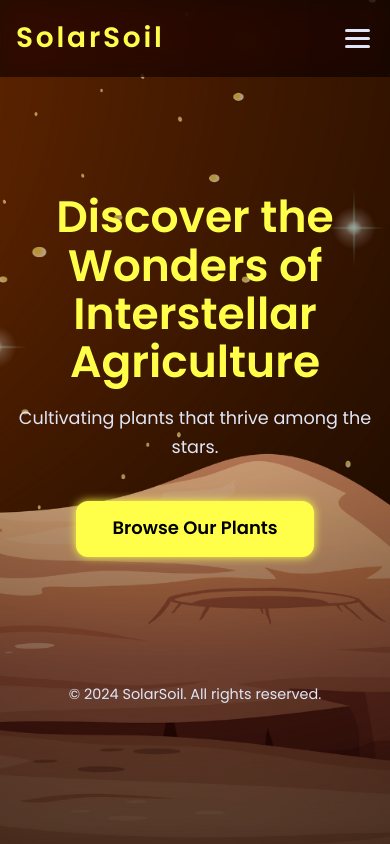
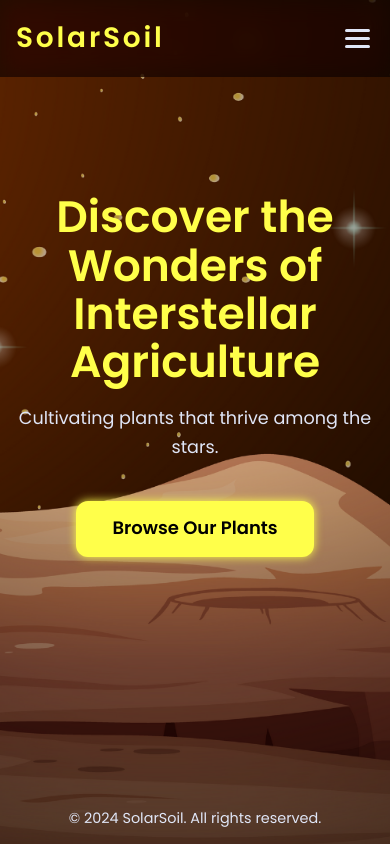
Before and after one commit to MarkGamboaa/Activity-1-PHP, a PHP site: page / in a window 390 px wide. Run offline with PHP 8.4, Linux system fonts and the light colour scheme; some libraries are stand-ins or nearby versions.

Commit message:
feat: Update layout properties for improved responsiveness and navigation

```diff
--- a/assets/css/style.css
+++ b/assets/css/style.css
@@ -20,7 +20,9 @@ html {
   padding: 0;
   color: var(--color-text-light);
   font-family: var(--font-family);
-  min-height: 100%;
+  height: 100%;
+  display: flex;
+  flex-direction: column;
   overflow-x: hidden;
   line-height: 1.6;
   scroll-behavior: smooth;
@@ -32,6 +34,10 @@ html {
   background-attachment: fixed;
 }
 
+main {
+  flex: 1;
+}
+
 .container {
   max-width: 1200px;
   padding-left: 1rem;
@@ -40,7 +46,7 @@ html {
   margin-right: auto;
 }
 
-/* Navigation */
+/* Nav */
 .header {
   background: rgba(0 0 0 / 0.6);
   backdrop-filter: saturate(180%) blur(12px);
@@ -155,6 +161,7 @@ html {
 
 /* Hero Section */
 .hero {
+  height: 50vh;
   padding: 5rem 0 6rem;
   text-align: center;
   max-width: 900px;
@@ -229,7 +236,7 @@ html {
     transition: transform 0.3s ease;
     padding-top: 2.5rem;
     flex-direction: column;
-    z-index: 15;
+    z-index: 9999;
   }
   .nav.show {
     transform: translateX(0);
```
